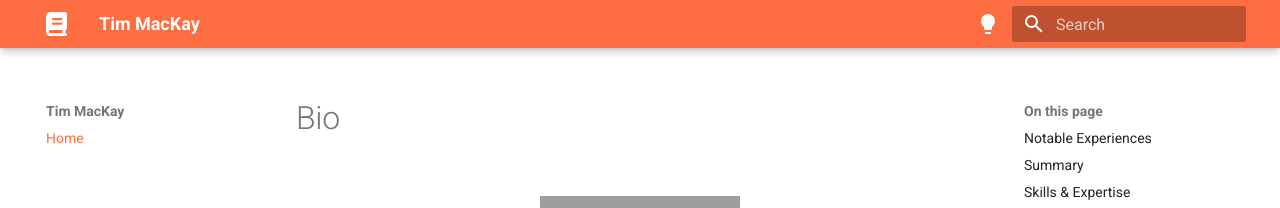
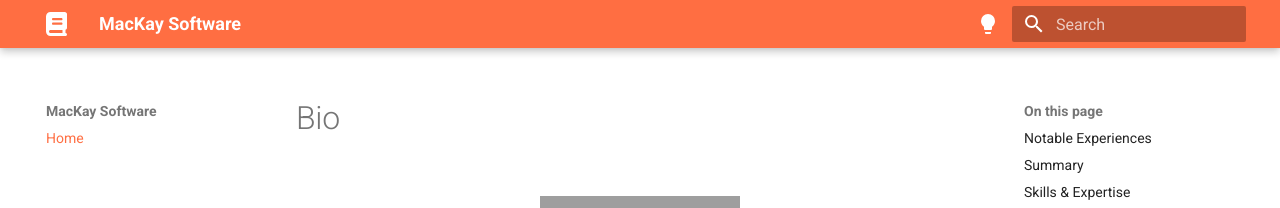
Before and after one commit to simplytim42/simplytim42.github.io, an MkDocs documentation site: the page built from docs/index.md, in a window 1280 px wide. Shown: the top 208 px of the page. Built offline with MkDocs 1.6.1 and Material for MkDocs 9.7.7, drawn with Linux system fonts in a browser that asks for light colours; emoji names are drawn with the system emoji font; grey boxes are pictures that could not be loaded.

Commit message:
update name of site

```diff
--- a/mkdocs.yml
+++ b/mkdocs.yml
@@ -1,5 +1,5 @@
 # Project Information
-site_name: Tim MacKay
+site_name: MacKay Software
 site_author: Tim MacKay
 site_description: Tim MacKay's personal website
 site_url: https://mackaysoftware.com
```
